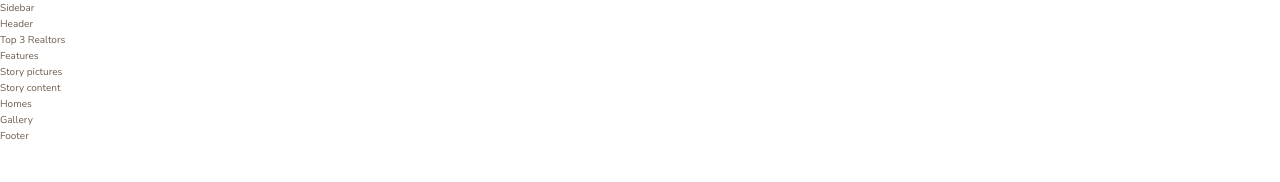
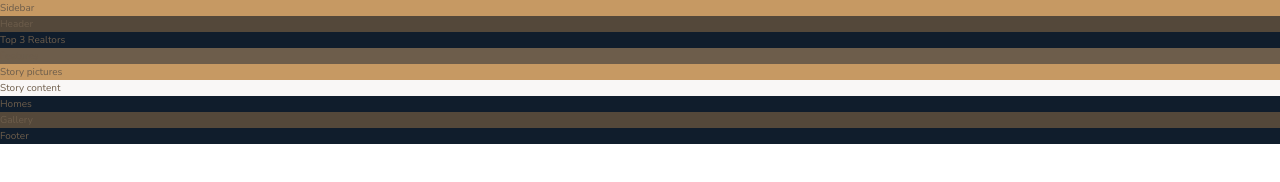
Before and after one commit to jiangmichael1/Learning-Sass-CSS-Grid-Nexter, a plain HTML site: page index.html in a window 1280 px wide. Drawn offline with nearby package versions, Linux system fonts and the light colour scheme.

Commit message:
added colors

```diff
--- a/css/style.css
+++ b/css/style.css
@@ -14,3 +14,30 @@ body {
   color: #6D5D4B;
   font-weight: 300;
   line-height: 1.6; }
+
+.sidebar {
+  background-color: #c69963; }
+
+.header {
+  background-color: #54483A; }
+
+.realtors {
+  background-color: #101d2c; }
+
+.features {
+  background-color: #6D5D4B; }
+
+.story__pictures {
+  background-color: #c69963; }
+
+.story__content {
+  background-color: #f9f7f6; }
+
+.homes {
+  background-color: #101d2c; }
+
+.gallery {
+  background-color: #54483A; }
+
+.footer {
+  background-color: #101d2c; }
--- a/sass/_features.scss
+++ b/sass/_features.scss
@@ -0,0 +1,3 @@
+.features {
+    background-color: $color-grey-dark-2;
+}
--- a/sass/_footer.scss
+++ b/sass/_footer.scss
@@ -0,0 +1,3 @@
+.footer {
+    background-color: $color-secondary;
+}
--- a/sass/_gallery.scss
+++ b/sass/_gallery.scss
@@ -0,0 +1,3 @@
+.gallery {
+    background-color: $color-grey-dark-1;
+}
--- a/sass/_header.scss
+++ b/sass/_header.scss
@@ -0,0 +1,3 @@
+.header {
+    background-color: $color-grey-dark-1;
+}
--- a/sass/_homes.scss
+++ b/sass/_homes.scss
@@ -0,0 +1,3 @@
+.homes {
+    background-color: $color-secondary;
+}
--- a/sass/_realtors.scss
+++ b/sass/_realtors.scss
@@ -0,0 +1,3 @@
+.realtors {
+    background-color: $color-secondary;
+}
--- a/sass/_sidebar.scss
+++ b/sass/_sidebar.scss
@@ -0,0 +1,3 @@
+.sidebar {
+    background-color: $color-primary;
+}
--- a/sass/_story.scss
+++ b/sass/_story.scss
@@ -0,0 +1,9 @@
+.story {
+    &__pictures {
+        background-color: $color-primary;
+    }
+
+    &__content {
+        background-color: $color-grey-light-1;
+    }
+}
```
